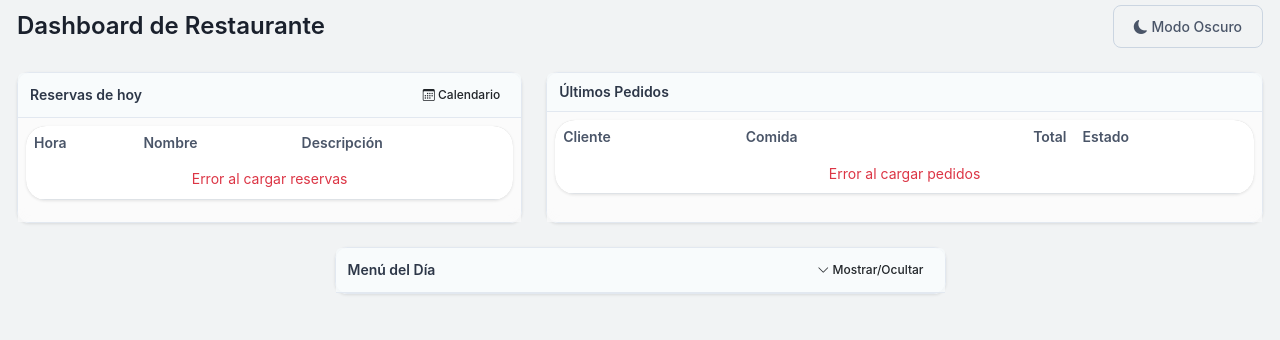
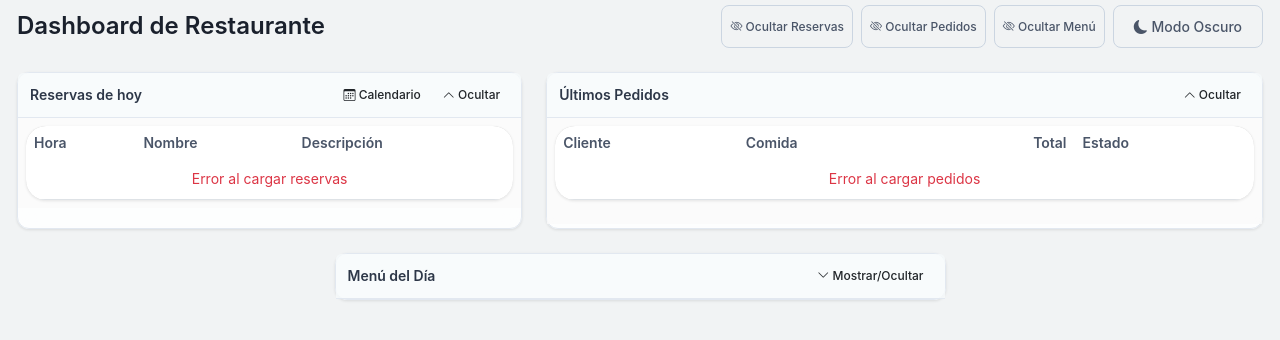
Before and after one commit to guillesrl/windsurf-project, a Flask app: page / in a window 1280 px wide. Shown: the top 340 px of the page. Run offline with Flask 3, Linux system fonts and the light colour scheme; data that the repository does not hold is empty.

Commit message:
tablas colapsables

```diff
--- a/static/js/app.js
+++ b/static/js/app.js
@@ -74,6 +74,8 @@
     setupDarkMode();
     setupMenuToggle();
     setupDateSelector();
+    setupHideToggles();
+    setupCollapseToggles();
 
     loadOrders().catch(e => console.error('Error loading orders:', e));
     loadMenu().catch(e => console.error('Error loading menu:', e));
@@ -268,7 +270,7 @@
                 row.className = 'available-slot';
                 row.innerHTML = `
                     <td>${slot.time}</td>
-                    <td class="text-muted fst-italic">${slot.name}</td>
+                    <td class="text-muted small"><span class="badge bg-success">${slot.name}</span></td>
                     <td class="text-muted small">${slot.description}</td>
                 `;
             } else {
@@ -320,6 +322,82 @@
     }
 }
 
+// Hide/Show toggles
+function setupHideToggles() {
+    const hideReservationsToggle = document.getElementById('hideReservationsToggle');
+    const hideOrdersToggle = document.getElementById('hideOrdersToggle');
+    const hideMenuToggle = document.getElementById('hideMenuToggle');
+    const reservationsSection = document.getElementById('reservationsSection');
+    const ordersSection = document.getElementById('ordersSection');
+    const menuSection = document.getElementById('menuSection');
+
+    if (hideReservationsToggle && reservationsSection) {
+        hideReservationsToggle.addEventListener('click', () => {
+            const isHidden = reservationsSection.style.display === 'none';
+            reservationsSection.style.display = isHidden ? 'block' : 'none';
+            hideReservationsToggle.innerHTML = isHidden
+                ? '<i class="bi bi-eye-slash"></i> Ocultar Reservas'
+                : '<i class="bi bi-eye"></i> Mostrar Reservas';
+        });
+    }
+
+    if (hideOrdersToggle && ordersSection) {
+        hideOrdersToggle.addEventListener('click', () => {
+            const isHidden = ordersSection.style.display === 'none';
+            ordersSection.style.display = isHidden ? 'block' : 'none';
+            hideOrdersToggle.innerHTML = isHidden
+                ? '<i class="bi bi-eye-slash"></i> Ocultar Pedidos'
+                : '<i class="bi bi-eye"></i> Mostrar Pedidos';
+        });
+    }
+
+    if (hideMenuToggle && menuSection) {
+        hideMenuToggle.addEventListener('click', () => {
+            const isHidden = menuSection.style.display === 'none';
+            menuSection.style.display = isHidden ? 'block' : 'none';
+            hideMenuToggle.innerHTML = isHidden
+                ? '<i class="bi bi-eye-slash"></i> Ocultar Menú'
+                : '<i class="bi bi-eye"></i> Mostrar Menú';
+        });
+    }
+}
+
+// Collapse toggles for individual cards
+function setupCollapseToggles() {
+    const reservationsToggle = document.getElementById('reservationsToggle');
+    const ordersToggle = document.getElementById('ordersToggle');
+    const reservationsCollapse = document.getElementById('reservationsCollapse');
+    const ordersCollapse = document.getElementById('ordersCollapse');
+
+    if (reservationsToggle && reservationsCollapse) {
+        reservationsCollapse.addEventListener('show.bs.collapse', () => {
+            const icon = reservationsToggle.querySelector('i');
+            if (icon) icon.className = 'bi bi-chevron-up';
+            reservationsToggle.innerHTML = '<i class="bi bi-chevron-up"></i> Ocultar';
+        });
+
+        reservationsCollapse.addEventListener('hide.bs.collapse', () => {
+            const icon = reservationsToggle.querySelector('i');
+            if (icon) icon.className = 'bi bi-chevron-down';
+            reservationsToggle.innerHTML = '<i class="bi bi-chevron-down"></i> Mostrar';
+        });
+    }
+
+    if (ordersToggle && ordersCollapse) {
+        ordersCollapse.addEventListener('show.bs.collapse', () => {
+            const icon = ordersToggle.querySelector('i');
+            if (icon) icon.className = 'bi bi-chevron-up';
+            ordersToggle.innerHTML = '<i class="bi bi-chevron-up"></i> Ocultar';
+        });
+
+        ordersCollapse.addEventListener('hide.bs.collapse', () => {
+            const icon = ordersToggle.querySelector('i');
+            if (icon) icon.className = 'bi bi-chevron-down';
+            ordersToggle.innerHTML = '<i class="bi bi-chevron-down"></i> Mostrar';
+        });
+    }
+}
+
 function getStatusBadgeClass(status) {
     if (!status) return 'secondary';
     const map = {
--- a/templates/index.html
+++ b/templates/index.html
@@ -16,21 +16,37 @@
     <div class="container-fluid">
         <div class="d-flex justify-content-between align-items-center mb-4">
             <h1 class="mb-0" style="font-size: 1.5rem;">Dashboard de Restaurante</h1>
+            <div class="d-flex gap-2">
+                <button id="hideReservationsToggle" class="btn btn-outline-secondary btn-sm" style="font-size: 0.75rem; padding: 0.25rem 0.5rem;">
+                    <i class="bi bi-eye-slash"></i> Ocultar Reservas
+                </button>
+                <button id="hideOrdersToggle" class="btn btn-outline-secondary btn-sm" style="font-size: 0.75rem; padding: 0.25rem 0.5rem;">
+                    <i class="bi bi-eye-slash"></i> Ocultar Pedidos
+                </button>
+                <button id="hideMenuToggle" class="btn btn-outline-secondary btn-sm" style="font-size: 0.75rem; padding: 0.25rem 0.5rem;">
+                    <i class="bi bi-eye-slash"></i> Ocultar Menú
+                </button>
                 <button id="darkModeToggle" class="btn btn-outline-secondary" aria-label="Cambiar a modo oscuro">
                     <i class="bi bi-moon-fill"></i> Modo Oscuro
                 </button>
+            </div>
         </div>
 
         <!-- Reservas y Pedidos lado a lado -->
         <div class="row mb-4">
             <!-- Reservas -->
-            <div class="col-md-5">
+            <div class="col-md-5" id="reservationsSection">
                 <div class="card h-100">
                     <div class="card-header d-flex justify-content-between align-items-center">
                         <span id="reservationsTitle">Reservas de hoy</span>
+                        <div class="d-flex gap-1">
                             <button class="btn" style="font-size: 0.75rem; padding: 0.25rem 0.5rem;" type="button" data-bs-toggle="collapse" data-bs-target="#calendarCollapse" aria-expanded="false" aria-controls="calendarCollapse">
                                 <i class="bi bi-calendar3"></i> Calendario
                             </button>
+                            <button class="btn" style="font-size: 0.75rem; padding: 0.25rem 0.5rem;" type="button" data-bs-toggle="collapse" data-bs-target="#reservationsCollapse" aria-expanded="true" aria-controls="reservationsCollapse" id="reservationsToggle">
+                                <i class="bi bi-chevron-up"></i> Ocultar
+                            </button>
+                        </div>
                     </div>
                     <div class="collapse" id="calendarCollapse">
                         <div class="card-body p-2 border-bottom">
@@ -41,6 +57,7 @@
                             </div>
                         </div>
                     </div>
+                    <div class="collapse show" id="reservationsCollapse">
                         <div class="card-body p-2">
                             <div class="table-responsive">
                                 <table class="table table-sm mb-0">
@@ -59,13 +76,18 @@
                         </div>
                     </div>
                 </div>
+            </div>
 
             <!-- Pedidos -->
-            <div class="col-md-7">
+            <div class="col-md-7" id="ordersSection">
                 <div class="card h-100">
                     <div class="card-header d-flex justify-content-between align-items-center">
                         <span>Últimos Pedidos</span>
+                        <button class="btn" style="font-size: 0.75rem; padding: 0.25rem 0.5rem;" type="button" data-bs-toggle="collapse" data-bs-target="#ordersCollapse" aria-expanded="true" aria-controls="ordersCollapse" id="ordersToggle">
+                            <i class="bi bi-chevron-up"></i> Ocultar
+                        </button>
                     </div>
+                    <div class="collapse show" id="ordersCollapse">
                         <div class="card-body">
                             <div class="table-responsive">
                                 <table class="table table-sm">
@@ -86,9 +108,10 @@
                     </div>
                 </div>
             </div>
+        </div>
 
         <!-- Menú colapsable -->
-        <div class="row">
+        <div class="row" id="menuSection">
             <div class="col-md-6 mx-auto">
                 <div class="card" id="menuCard">
                     <div class="card-header d-flex justify-content-between align-items-center">
```
Lines whose indentation alone changed are shown as unchanged.
